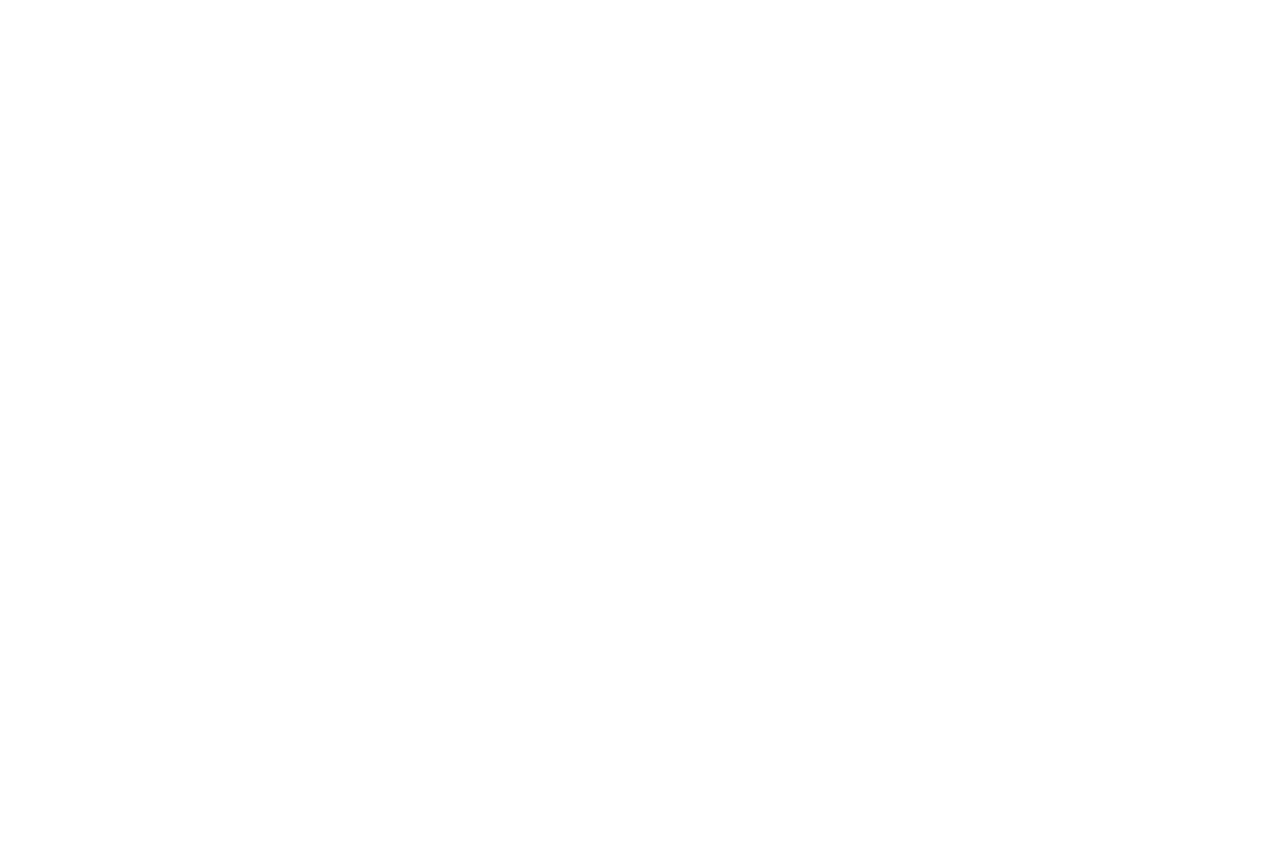
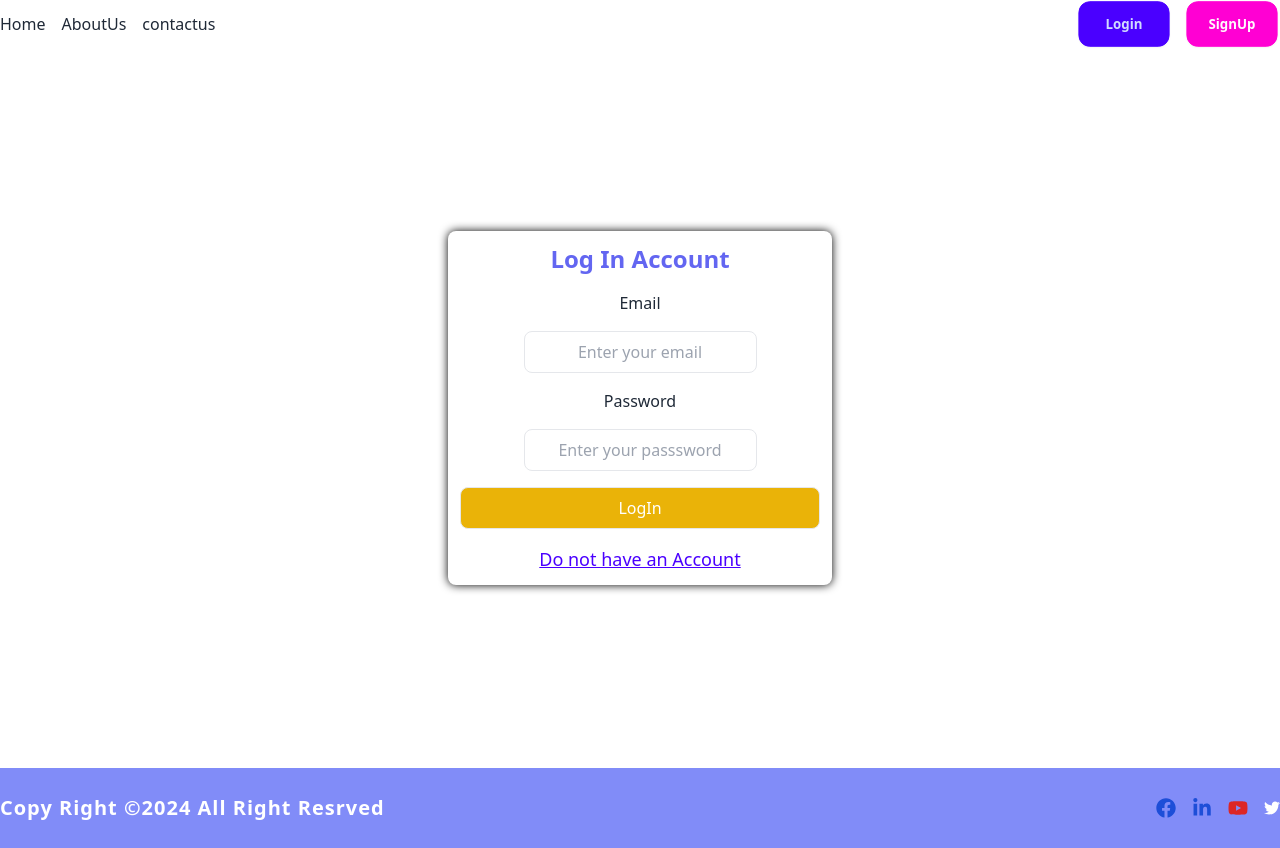
Before and after one commit to aman8115/ImagStoreFrontend, a React (Vite) app in the folder image_store/: page /login in a window 1280 px wide. Before the commit this address had no page. Before the commit the page ends 800 px from the top, so only its background shows below. Built offline with nearby package versions, Linux system fonts and the light colour scheme.

Commit message:
added Loginpage

```diff
--- a/image_store/src/App.jsx
+++ b/image_store/src/App.jsx
@@ -4,6 +4,7 @@
 import Home from './Layout/Layout'
 import HomePage from './pages/HomePage'
 import Signup from './user/signup'
+import Login from './user/login'
 
 function App() {
   return(
@@ -11,6 +12,7 @@
    <Routes>
      <Route path='/' element = { <HomePage/>}></Route>
      <Route path='/signup' element = {<Signup/>}></Route>
+     <Route path='/login' element = {<Login/>}></Route>
 
    </Routes>
 
--- a/image_store/src/Helper/axiosInstance.js
+++ b/image_store/src/Helper/axiosInstance.js
@@ -1,5 +1,5 @@
 import axios  from 'axios'
-const BASE_URL = 'http://localhost:60916'
+const BASE_URL = 'http://localhost:60917'
 const axiosInstance = axios.create()
 axiosInstance.defaults.baseURL = BASE_URL;
 axiosInstance.defaults.withCredentials = true;
--- a/image_store/src/Slice/AuthSlice.js
+++ b/image_store/src/Slice/AuthSlice.js
@@ -42,6 +42,12 @@
     initialState,
     reducers:{},
     extraReducers:(builder)=>{
+        builder.addCase(LogIn.fulfilled,(state,action)=>{
+            localStorage.setItem('data',JSON.stringify(action?.payload?.user))
+            localStorage.setItem('isLoggedIn',true)
+            state.isLoggedIn = true;
+            state.data = action?.payload?.user
+        })
 
     }
 })
--- /dev/null
+++ b/image_store/src/user/login.jsx
@@ -0,0 +1,85 @@
+import { useState } from "react";
+import toast from "react-hot-toast";
+import { useDispatch } from "react-redux";
+import { Link, useNavigate } from "react-router-dom";
+import { LogIn } from "../Slice/AuthSlice";
+import Home from "../Layout/Layout";
+
+function Login(){
+    const dispatch = useDispatch()
+    const navigate = useNavigate()
+    const[loginData,SetloginData] = useState({
+        email:"",
+        password:""
+    })
+    function handelLoginData(event){
+        const{name,value} = event.target;
+        SetloginData({
+            ...loginData,
+            [name]:value
+        })
+    }
+    async function LoginAccount(event){
+        event.preventDefault()
+        if(!loginData.email||!loginData.password){
+            toast.error(' email and password is required')
+            return
+        }
+        const res = await dispatch(LogIn(loginData))
+        if(res?.payload?.success) navigate('/')
+
+         SetloginData({
+               email:'',
+              password:''
+         })
+    }
+    return(
+        <Home>
+            <div className="h-[90vh] flex flex-col items-center justify-center">
+
+                <form noValidate
+                onSubmit={LoginAccount}
+                className=" w-96 flex flex-col items-center justify-center p-3 gap-4 rounded-lg  shadow-[0_0_10px_black]"
+                > <h1 className="text-2xl font-semibold text-indigo-500"> Log In Account</h1>
+                <label htmlFor="email">Email</label>
+                <input
+                className="text-center pb-2 pt-2 border bg-transparent rounded-lg hover:rounded-none"
+                 type="email"
+                 name="email"
+                 id="email"
+                placeholder="Enter your email"
+                onChange={handelLoginData}
+                value={loginData.email}
+                />
+                <label htmlFor="password">Password</label>
+                <input
+                className="text-center pb-2 pt-2 border bg-transparent rounded-lg hover:rounded-none"
+                type="password"
+                name="password"
+                id="password"
+                placeholder="Enter your passsword"
+                onChange={handelLoginData}
+                value={loginData.password}
+                />
+                <button
+                type="submit"
+                className="w-full border bg-yellow-500 pb-2 pt-2 text-white rounded-lg transition-all ease-in-out duration-300 hover:rounded-none hover:bg-yellow-600"
+
+                >LogIn</button>
+         <p >
+             <Link to= '/signup'
+              className="text-lg link link-primary"
+             > Do not have an Account </Link>
+
+            </p>
+                </form>
+
+
+
+            </div>
+
+        </Home>
+    )
+
+}
+export default Login
--- a/image_store/src/user/signup.jsx
+++ b/image_store/src/user/signup.jsx
@@ -1,7 +1,7 @@
 import { useState } from 'react'
 import toast from 'react-hot-toast'
 import {useDispatch} from 'react-redux'
-import {useNavigate} from 'react-router-dom'
+import {Link, useNavigate} from 'react-router-dom'
 import { Rgister } from '../Slice/AuthSlice'
 import {AiOutlineArrowLeft} from 'react-icons/ai'
 import {BsPersonCircle} from 'react-icons/bs'
@@ -130,6 +130,9 @@
                 <button type='submit'
                  className='pb-2 pt-2 rounded-lg bg-yellow-500 w-full hover:rounded-none hover:bg-yellow-600 text-white transition-all ease-in-out duration-300'
                 > CreateAccount</button>
+                <p>
+                    <Link to= '/login' className='text-lg link-secondary'> Have an Account  </Link>
+                </p>
              </form>
 
             </div>
```
